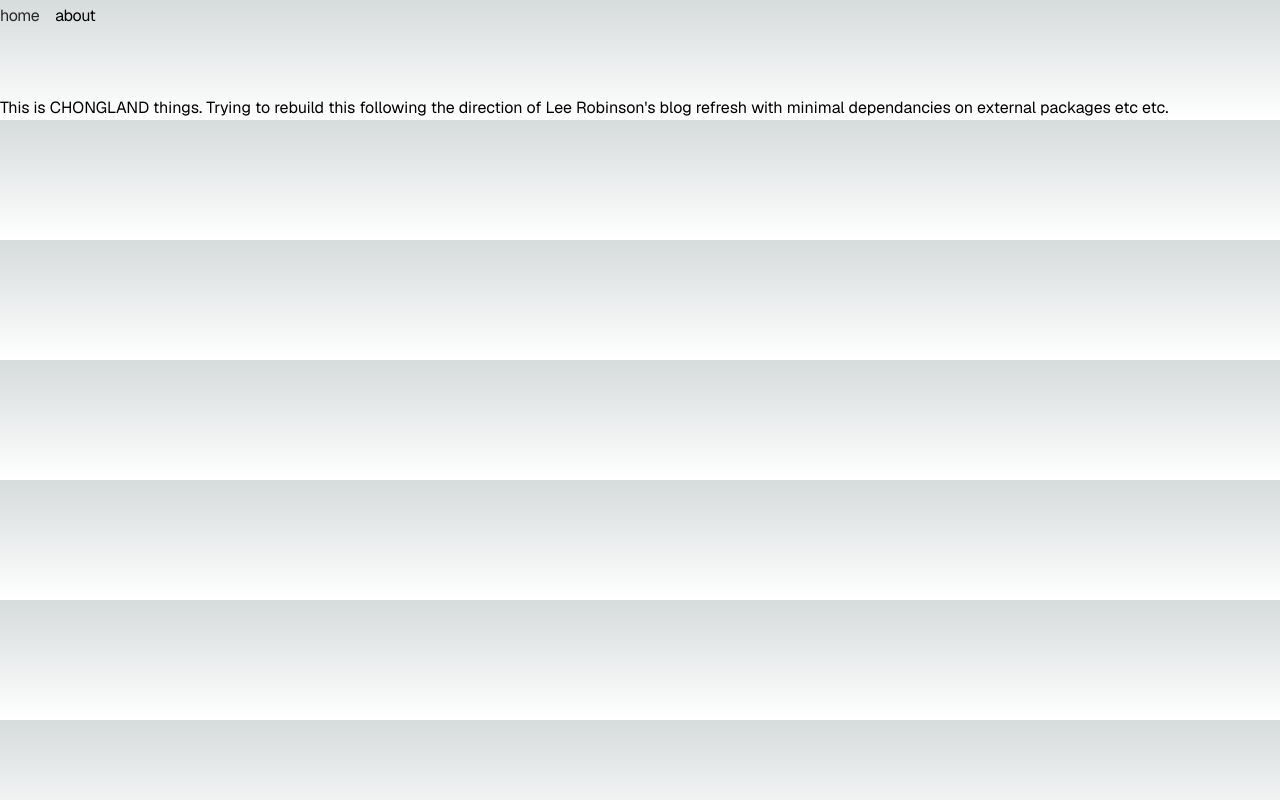
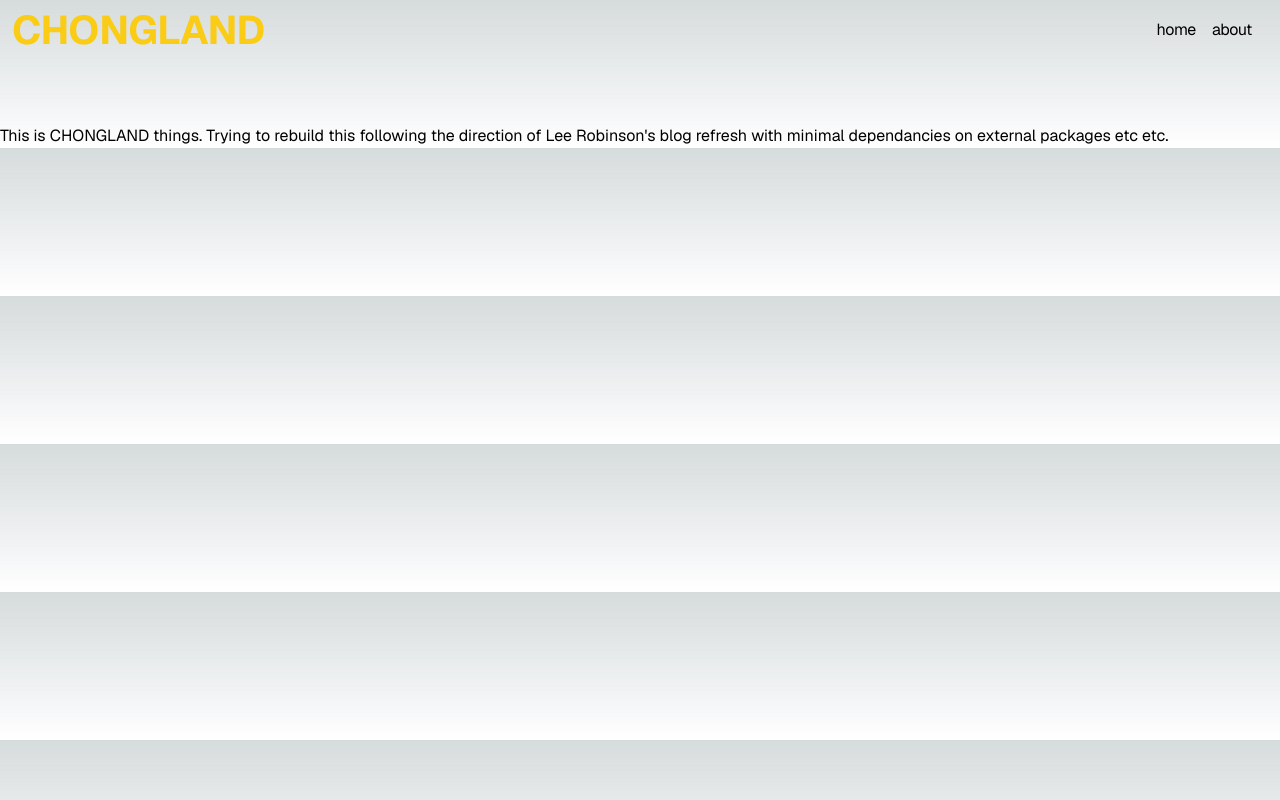
Before and after one commit to MrSamLaw/CHONGLAND-LeeRob, a Next.js app: page / in a window 1280 px wide. Built offline with nearby package versions, Linux system fonts and the light colour scheme.

Commit message:
Add in Container, CHONGLAND Link

```diff
--- a/components/Navbar.tsx
+++ b/components/Navbar.tsx
@@ -17,8 +17,11 @@ const navItems = {
 export function Navbar() {
     return (
         <aside className="-ml-[8px] mb-16 tracking-tight">
-            <div className="lg:sticky lg:top-20">
+            <div className="container px-4 mx-auto flex items-center justify-between lg:sticky lg:top-20">
                 <LayoutGroup>
+                    <div>
+                        <Link href='/' className="text-[40px] text-yellow-400 font-bold">CHONGLAND</Link>
+                    </div>
                     <nav
                         className="flex flex-row items-start relative px-0 pb-0 fade md:overflow-auto scroll-p-6 md:relative"
                         id="nav"
```
